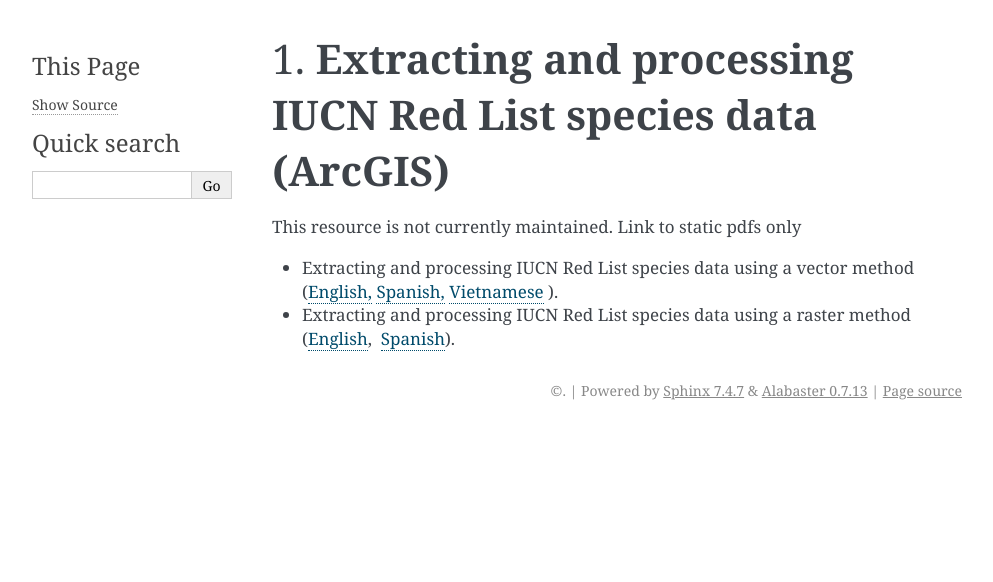
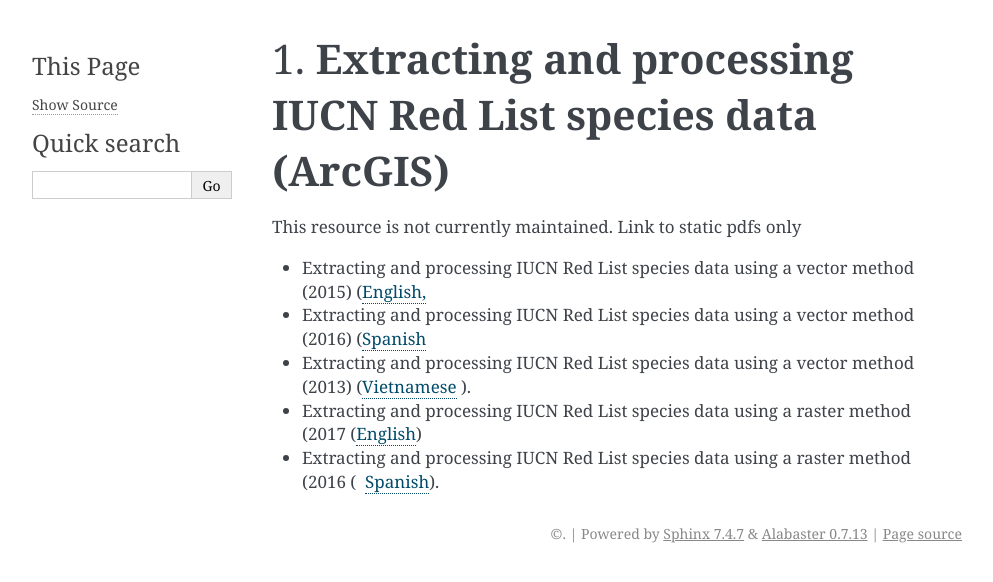
Before and after one commit to corinnar/GIS_tutorials, a Sphinx documentation site: the page built from docs/source/ProcessingIUCNRedList_ArcGIS.rst, in a window 1280 px wide. Shown: the top 582 px of the page, without its empty margins (148-1141 px from the left). Built offline with Sphinx 7.4.7, drawn with Linux system fonts in a browser that asks for light colours; pages that are not in the unit, such as notebooks, are missing from menus.

Commit message:
Update ProcessingIUCNRedList_ArcGIS.rst

```diff
--- a/docs/source/ProcessingIUCNRedList_ArcGIS.rst
+++ b/docs/source/ProcessingIUCNRedList_ArcGIS.rst
@@ -4,6 +4,9 @@
 
 This resource is not currently maintained. Link to static pdfs only
 
-- Extracting and processing IUCN Red List species data using a vector method (`English, <https://www.un-redd.org/sites/default/files/2021-10/6_ExtractingAndProcessingIUCNRedListSpeciesDataUsingVectorsArcgis10_v1_1_160707%20%28275784%29.pdf>`__ `Spanish, <https://www.unredd.net/documents/global-programme-191/multiple-benefits/gis-tools-3403/16008-guia-tutorial-v10-extraccion-y-procesamiento-de-datos-de-especies-amenzadas-de-la-lista-roja-iucn-utilizando-arcgis-100gis-tutorial-6-extracting-and-processing-iucn-red-list-using-arcgis-100/file.html>`__ `Vietnamese <https://www.unredd.net/documents/global-programme-191/multiple-benefits/gis-tools-3403/15477-hng-dn-trich-dn-va-x-ly-danh-lc-cac-loai-trong-iucn-s-dng-phn-mm-arcgis-100-gis-tutorial-6-extracting-and-processing-iucn-red-list-using-arcgis-100/file.html>`__ ).
+- Extracting and processing IUCN Red List species data using a vector method (2015) (`English, <https://github.com/corinnar/GIS_tutorials/blob/main/docs/source/media/materials/pdfs/6_ExtractingAndProcessingIUCNRedListSpeciesDataUsingVectorsArcgis10_v1_1_160707%20(275784).pdf>`__
+- Extracting and processing IUCN Red List species data using a vector method (2016) (`Spanish <https://github.com/corinnar/GIS_tutorials/blob/main/docs/source/media/materials/pdfs/ExtractingAndProcessingIUCNSpeciesRastersArcgis10v1_0_Spanish_170530.pdf>`__
+- Extracting and processing IUCN Red List species data using a vector method (2013) (`Vietnamese <https://github.com/corinnar/GIS_tutorials/blob/main/docs/source/media/materials/pdfs/6_IUCN%20species%20richness%20tutorial_VN.pdf>`__ ).
 
-- Extracting and processing IUCN Red List species data using a raster method (`English <https://github.com/corinnar/GIS_tutorials/blob/main/docs/source/media/materials/pdfs/ExtractingAndProcessingIUCNSpeciesRastersArcgis10_v1_0_170306%20(110345).pdf>`__,  `Spanish <https://github.com/corinnar/GIS_tutorials/blob/main/docs/source/media/materials/pdfs/ExtractingAndProcessingIUCNSpeciesRastersArcgis10v1_0_Spanish_170530.pdf>`__).
+- Extracting and processing IUCN Red List species data using a raster method (2017 (`English <https://github.com/corinnar/GIS_tutorials/blob/main/docs/source/media/materials/pdfs/ExtractingAndProcessingIUCNSpeciesRastersArcgis10_v1_0_170306%20(110345).pdf>`__)
+- Extracting and processing IUCN Red List species data using a raster method (2016 (  `Spanish <https://github.com/corinnar/GIS_tutorials/blob/main/docs/source/media/materials/pdfs/ExtractingAndProcessingIUCNSpeciesRastersArcgis10v1_0_Spanish_170530.pdf>`__).
```
